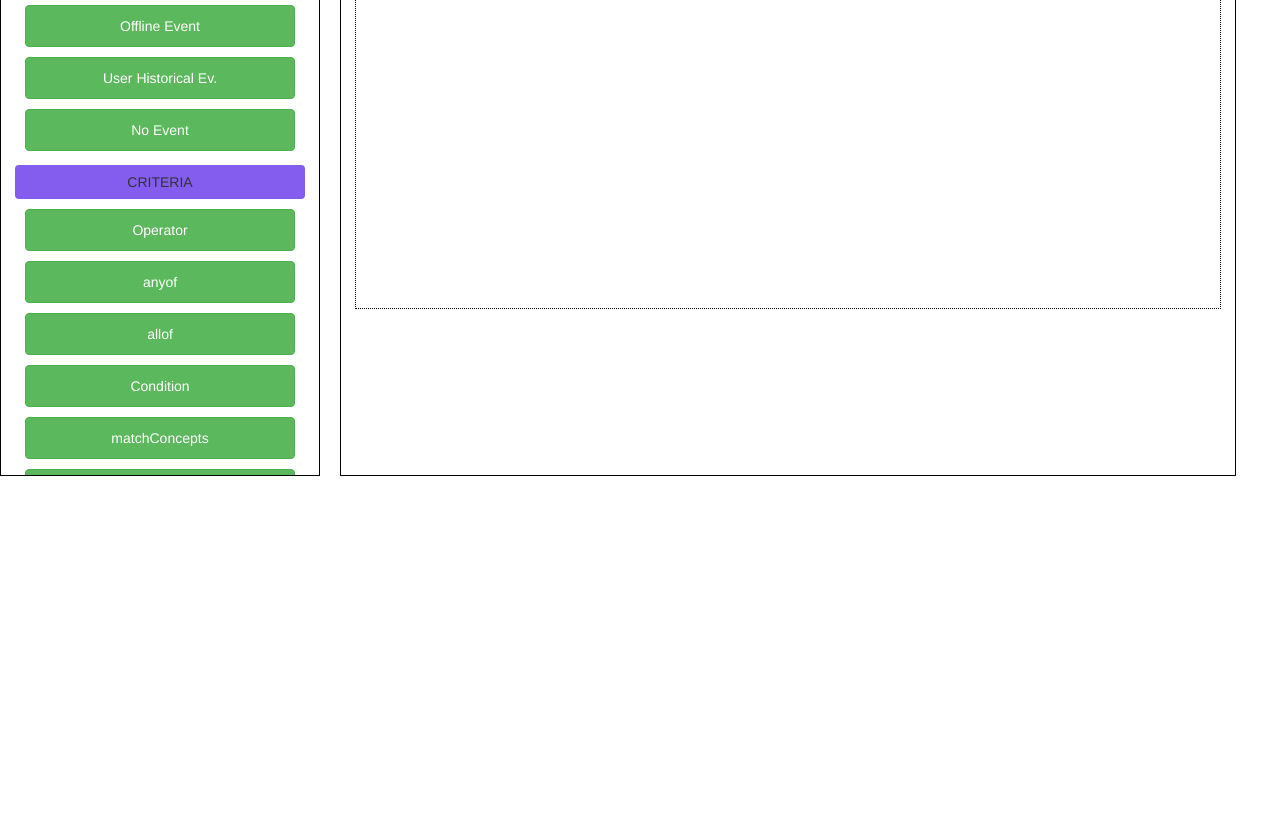
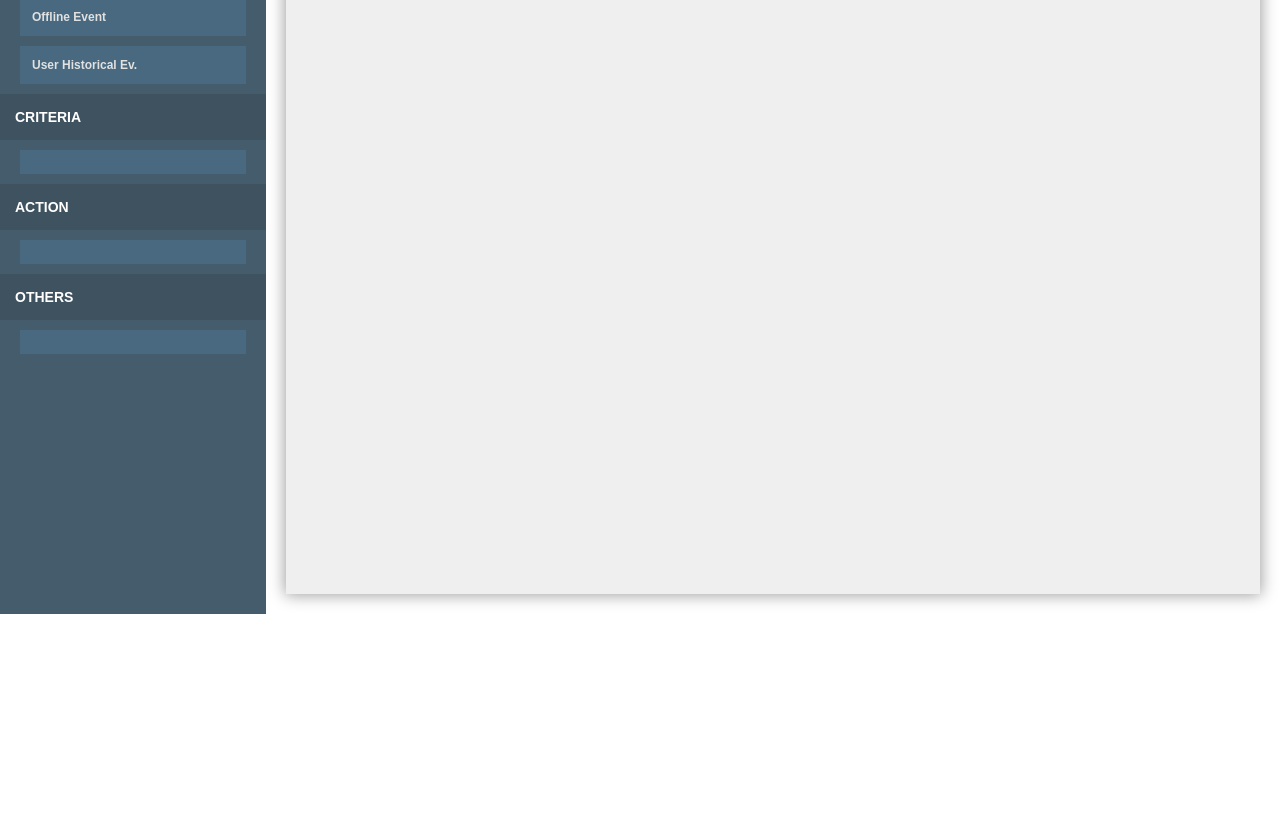
Before and after one commit to Pratik521992/cp_poc_03, a plain HTML site: page index.html in a window 1280 px wide. Shown: the part 186-1014 px from the top of the page. After the commit the page ends 800 px from the top, so only its background shows below. Drawn offline with nearby package versions, Linux system fonts and the light colour scheme.

Commit message:
layout changed

```diff
--- a/index.html
+++ b/index.html
@@ -1,73 +1,49 @@
 <!DOCTYPE html>
-<html lang="en">
+<html>
+<head>
+    <meta charset="utf-8" />
+    <meta http-equiv="X-UA-Compatible" content="IE=edge">
+    <title>CP Rules: Script Generator</title>
+    <meta name="viewport" content="width=device-width, initial-scale=1">
+    <link rel="stylesheet" type="text/css" media="screen" href="style.css" />
 
-<head>
-    <title>CP Rules</title>
-    <link rel="stylesheet" href="style.css">
-    <link rel="stylesheet" href="https://maxcdn.bootstrapcdn.com/bootstrap/3.3.7/css/bootstrap.min.css">
-    <script src="https://ajax.googleapis.com/ajax/libs/jquery/3.3.1/jquery.min.js"></script>
-    <script src="https://maxcdn.bootstrapcdn.com/bootstrap/3.3.7/js/bootstrap.min.js"></script>
-    <script src="./plain.js"> </script>
 </head>
+<body>
 
-<body>
-        <nav class="navbar navbar-inverse">
-                <div class="container-fluid">
-                  <div class="navbar-header">
-                    <div class="brand" href="#">CP RULES</div>
-                  </div>
+    <table id="main" cellpadding="0" cellspacing="0" border="0">
+        <tr class="header">
+            <td style="width: 250px; padding-left:1em;"><h1>CP <em style="font-family:'Times New Roman', Times, serif;">Rules</em></h1></td>
+            <td style="width: calc( 100% - 350px ); text-align:right;padding-right: 1em;"><button class="genscript">Generate Script</button></td>
+        </tr>
+        <tr>
+            <td class="left-block">
+                <h2>RULE TRIGGERS</h2>
+                <ul>
+                    <li>In Session Event</li>
+                    <li>Offline Event</li>
+                    <li>User Historical Ev.</li>
+                </ul>
+                <h2>CRITERIA</h2>
+                <ul>
+                    <li></li>
+                </ul>
+                <h2>ACTION</h2>
+                <ul>
+                    <li></li>
+                </ul>
+                <h2>OTHERS</h2>
+                <ul>
+                    <li></li>
+                </ul>
+            </td>
+            <td class="right-block" style="height: 100%;">
+                <div id="canvas">
 
-                  <ul class="nav navbar-nav navbar-right">
-                    <button class="btn btn-warning"> Generate</button>
+                </div>
+            </td>
+        </tr>
+    </table>
 
-                  </ul>
-                </div>
-              </nav>
-
-    <div class="grid-container">
-        <div class="left">
-
-            <ul class="nav nav-pills nav-stacked">
-                <li class="active1">RULE TRIGGERS</li>
-                <li><a href="#">In Session Event</a></li>
-                <li><a href="#"> Offline Event</a></li>
-                <li><a href="#">User Historical Ev.</a></li>
-                <li><a href="#">No Event</a></li>
-            </ul>
-            <ul class="nav nav-pills nav-stacked">
-                <li class="active1">CRITERIA</li>
-                <li><a href="#">Operator</a></li>
-                <li><a href="#">anyof</a></li>
-                <li><a href="#">allof</a></li>
-                <li><a href="#">Condition</a></li>
-                <li><a href="#">matchConcepts</a></li>
-                <li><a href="#">matchSpecialties</a></li>
-            </ul>
-            <ul class="nav nav-pills nav-stacked">
-                <li class="active1">ACTION</li>
-                <li><a href="#">tactic</a></li>
-                <li><a href="#">randomTactic</a></li>
-
-            </ul>
-            <ul class="nav nav-pills nav-stacked">
-                <li class="active1">OTHERS</li>
-                <div id="others">
-                    <li><a href="#">when</a></li>
-                    <li><a href="#">if</a></li>
-                    <li><a href="#">else</a></li>
-                </div>
-
-            </ul>
-        </div>
-        <div class="right">
-
-            <div class="drop">
-                <h1>
-                    drop here
-                </h1>
-            </div>
-        </div>
-    </div>
+<script src="plain.js"></script>
 </body>
-
 </html>
--- a/plain.js
+++ b/plain.js
@@ -1,14 +1,65 @@
 $(document).ready(function(){
 
-    $("a").addClass( 'btn btn-success' );
+    // $("a").addClass( 'btn btn-success' );
 
-    $("a").hover(function(){
+    // $("a").hover(function(){
 
-        $(this).css("background-color", "green");
-        }, function(){
-        $(this).css("background-color", "#00b33c");
+    //     $(this).css("background-color", "green");
+    //     }, function(){
+    //     $(this).css("background-color", "#00b33c");
 
-    });
+    // });
+
+
 
 
 });
+
+
+/*****************************************************
+ * var template = {
+    _if: '<div class="el_block"><span class="drag_handle">+</span><span class="delete">x</span></div>',
+    _allof: '<div class="el_block"><span class="drag_handle">+</span><span class="delete">x</span></div>',
+    _anyof: '<div class="el_block"><span class="drag_handle">+</span><span class="delete">x</span></div>'
+  };
+
+function allowDrop(ev) {
+    ev.preventDefault();
+}
+
+function drag(ev) {
+    ev.dataTransfer.setData("text", ev.target.id);
+}
+
+function drop(ev) {
+    ev.preventDefault();
+    var data = ev.dataTransfer.getData("text");
+
+  var el = document.createElement('div');
+  el.className = 'el_block';
+  //el.setAttribute('draggable', true);
+  //el.setAttribute('ondragstart', 'drag(event)');
+  //el.setAttribute('ondrop', 'drop(event)');
+  //el.setAttribute('ondragover', 'allowDrop(event)');
+  var el_label = '';
+
+  switch(data){
+         case 'el_if':
+            el_label = '<span class="el_label">if</span>'
+         break;
+      case 'el_allof':
+            el_label = '<span class="el_label">allof</span>'
+         break;
+      case 'el_anyof':
+            el_label = '<span class="el_label">anyof</span>'
+         break;
+   }
+
+  el.innerHTML = el_label + '<span class="buttons"><span class="drag_handle">+</span><span class="delete">x</span></span>';
+
+  //console.log(data);
+  ev.target.appendChild( el );
+console.log(data);
+}
+ *
+ * ********************************************* */
--- a/style.css
+++ b/style.css
@@ -1,91 +1,22 @@
-:root {
+html, body,table { height: 100%; padding: 0; margin: 0; border: 0; font-family: Arial, Helvetica, sans-serif; }
+td { padding: 0; margin: 0; }
 
-    overflow-y: hidden;
+table#main { width: 100%; }
+tr.header { height: 70px; background: #2D373E; color: #fff; }
+td.left-block { background: #445C6C; color: #333; vertical-align: top; width: 250px;}
+
+td.left-block h2 { background: #3E5260; color: #fff; margin: 0; font-size: 14px; padding: 15px;}
+td.left-block ul { margin: 10px; padding: 0; }
+td.left-block li { list-style-type: none;background: #48697f;
+    color: #e1e1e1;
+    font-size: 12px;
+    font-weight: bold; margin: 10px; padding: 1em;
+    cursor: move;
 }
-body {
-    height: 100%;
-    width: 100%;
+td.left-block li:hover {
+    box-shadow: 0px 0px 15px 1px rgba(0,0,0,0.39);
 }
 
-.brand {
-    float: left;
-    font-size: 3rem;
-    color: white;
+button.genscript { background:#00B597; color: #fff; border: none; padding: 15px; font-size: 15px; font-weight: bold }
 
-}
-
-.flex-container {
-    display: flex;
-
-    font-weight: 100;
-
-}
-.grid-container {
-    display: grid;
-    grid-gap: 20px;
-    grid-template-columns: 25%  70%;
-
-}
-.btn{
-    color: #fff;
-    background-color: #f0ad4e;
-    border-color: #eea236;
-    /* margin-right: 16px; */
-    margin: 10px;
-}
-.active1{
-    display: inline-block;
-    padding: 6px 12px;
-    margin-bottom: 0;
-    font-size: 14px;
-    font-weight: 400;
-    line-height: 1.42857143;
-    text-align: center;
-    white-space: nowrap;
-    vertical-align: middle;
-    -ms-touch-action: manipulation;
-    touch-action: manipulation;
-    cursor: pointer;
-    -webkit-user-select: none;
-    -moz-user-select: none;
-    -ms-user-select: none;
-    user-select: none;
-    background-image: none;
-    border: 1px solid transparent;
-    border-radius: 4px;
-    background-color: rgb(132, 93, 238);
-}
-.left {
-
-    border: black 1px solid;
-    height: calc(100% - 40%);
-    padding: 1em;
-    overflow-x:scroll;
-    overflow-y:scroll;
-}
-ul {
-    padding-bottom: 1em;
-}
-.right {
-
-    height: calc(100% - 40%);
-    border: black 1px solid;
-    padding: 1em;
-    overflow-x:scroll;
-    overflow-y:scroll;
-}
-#others {
-    padding: 20px;
-    margin: 20px;
-    display: grid;
-    grid-template-columns: 1fr 1fr 1fr;
-    grid-gap: 20px;
-}
-
-.drop {
-    padding: 1em;
-    margin: 0 auto;
-    height: 400px;
-    width: auto;;
-    border: 1px dotted black;
-}
+div#canvas { background: #efefef; height: calc( 100% - 40px ); margin: 20px; overflow-y: auto; box-shadow: 0px 0px 15px 1px rgba(0,0,0,0.39);}
```
